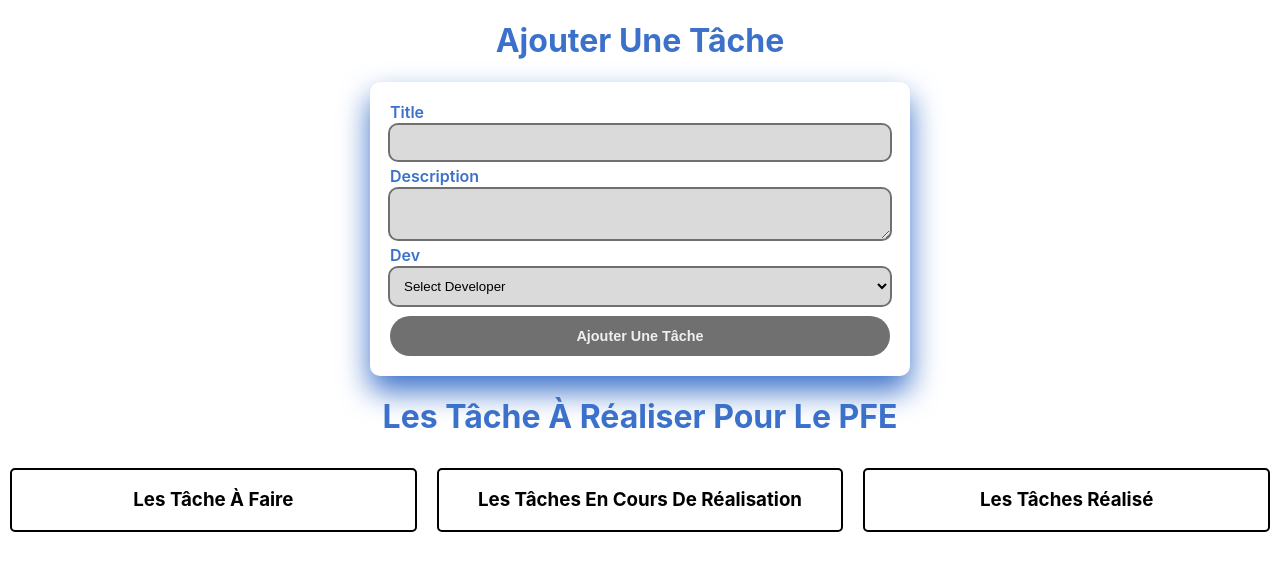
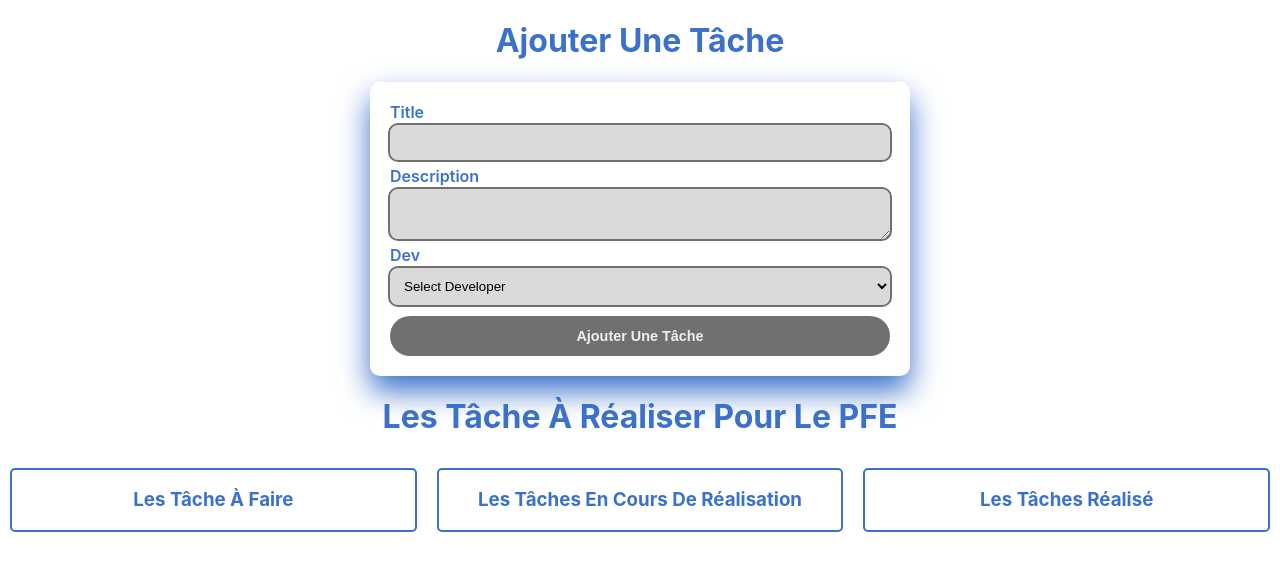
Before and after one commit to Ayyouboubbad/projetReact, a React (Create React App) app: page / in a window 1280 px wide. Shown: the top 570 px of the page. Built offline with nearby package versions, Linux system fonts and the light colour scheme.

Commit message:
Ajout du dossier Tpredux avec les modifications

```diff
--- a/src/pages/workflow.jsx
+++ b/src/pages/workflow.jsx
@@ -3,7 +3,7 @@ import * as actionTypes from "../store/actionType"
 import Todo from "../components/todo";
 import { connect } from "react-redux";
 function WorkFlow(props){
-    var todosListStyle={border: "solid 2px #000",width:"100%",textAlign: "center",margin: "10px",borderRadius:"5px", textTransform:"capitalize", justifyContent:"space-between"};
+    var todosListStyle={border: "solid 2px #3B71CA",width:"100%",textAlign: "center",margin: "10px",borderRadius:"5px", textTransform:"capitalize", color:"#3B71CA"};
     const moveToProgress=(taskId)=>{
         props.markAsInProgress(taskId)
     }
```
